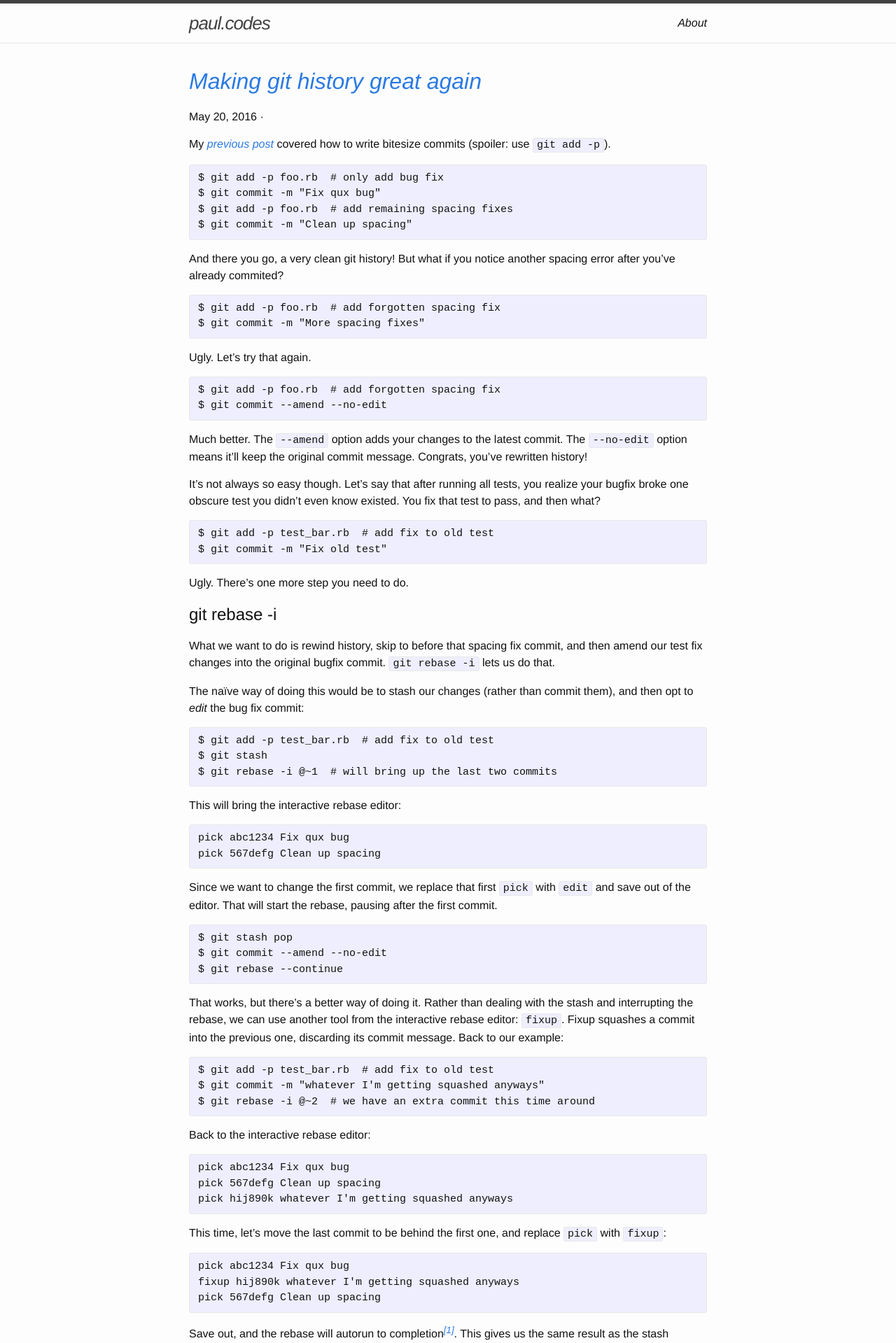
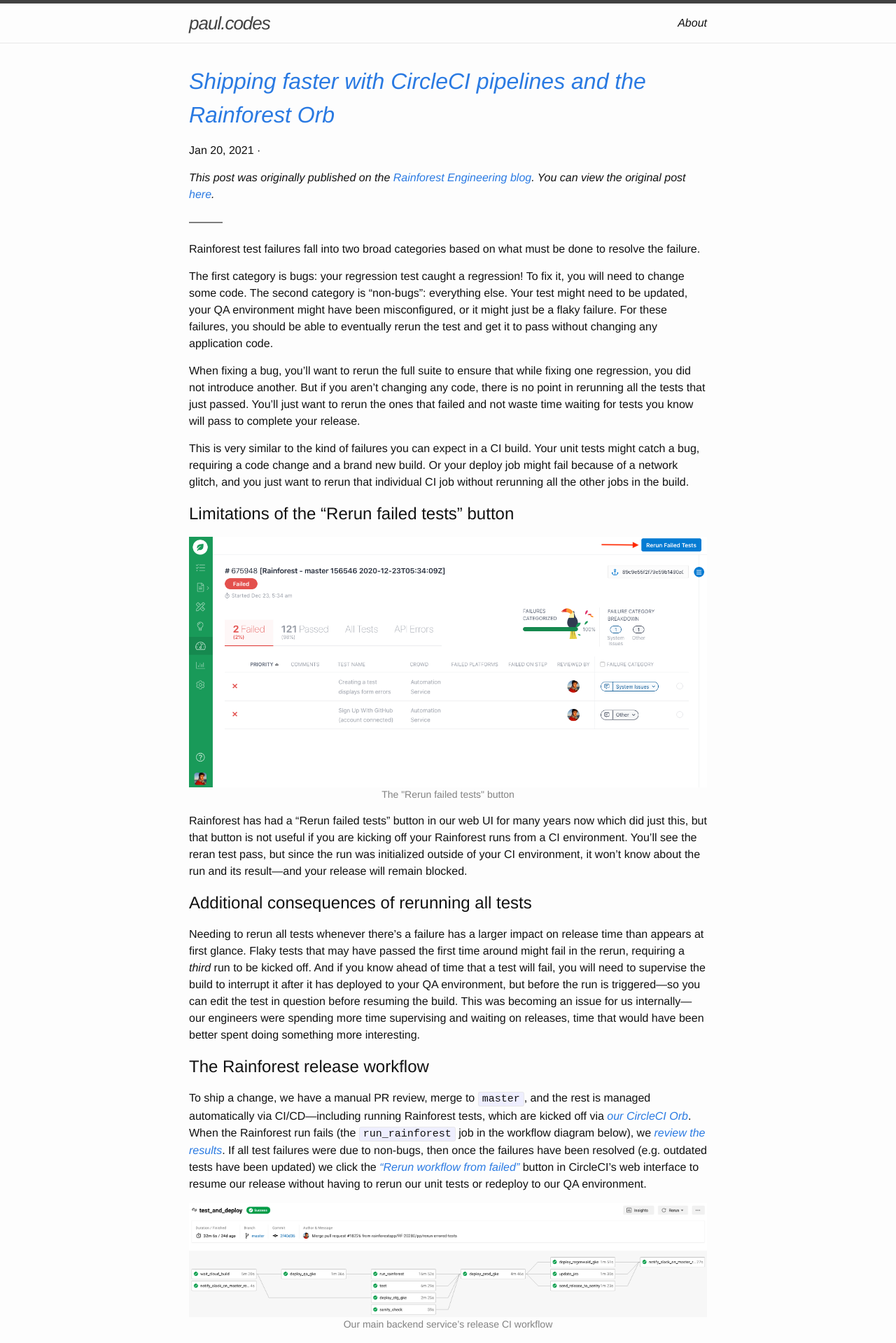
Before and after one commit to magni-/magni-.github.io, a Jekyll site: the page built from index.html, in a window 1280 px wide. Shown: the top 1919 px of the page at 70% size. Built offline with Jekyll 4.4.1, drawn with Linux system fonts in a browser that asks for light colours; the list of posts is cut into pages by our own code; comment, search, counter and statistics services are not loaded; some of the changed text lies outside the part shown.

Commit message:
Add 'Shipping faster with CircleCI pipelines and the Rainforest Orb' post from RF eng blog

````diff
--- /dev/null
+++ b/_posts/2021-01-20-shipping-faster-orb.markdown
@@ -0,0 +1,102 @@
+---
+layout: post
+title: "Shipping faster with CircleCI pipelines and the Rainforest Orb"
+date: 2021-01-20 23:59:59 UTC
+category: rainforest
+comments: true
+---
+
+_This post was originally published on the [Rainforest Engineering blog](https://rainforest.engineering). You can view the original post [here](https://rainforest.engineering/2021-01-20-shipping-faster-orb/)._
+
+&mdash;&mdash;&mdash;
+
+Rainforest test failures fall into two broad categories based on what must be done to resolve the failure.
+
+The first category is bugs: your regression test caught a regression! To fix it, you will need to change some code. The second category is “non-bugs”: everything else. Your test might need to be updated, your QA environment might have been misconfigured, or it might just be a flaky failure. For these failures, you should be able to eventually rerun the test and get it to pass without changing any application code.
+
+When fixing a bug, you’ll want to rerun the full suite to ensure that while fixing one regression, you did not introduce another. But if you aren’t changing any code, there is no point in rerunning all the tests that just passed. You’ll just want to rerun the ones that failed and not waste time waiting for tests you know will pass to complete your release.
+
+This is very similar to the kind of failures you can expect in a CI build. Your unit tests might catch a bug, requiring a code change and a brand new build. Or your deploy job might fail because of a network glitch, and you just want to rerun that individual CI job without rerunning all the other jobs in the build.
+
+## Limitations of the "Rerun failed tests" button
+
+<figure>
+  <img src="/assets/images/shipping-faster-orb/rerun-failed-tests.png" title="Rerun failed tests button" />
+  <figcaption>The "Rerun failed tests" button</figcaption>
+</figure>
+
+Rainforest has had a “Rerun failed tests” button in our web UI for many years now which did just this, but that button is not useful if you are kicking off your Rainforest runs from a CI environment. You’ll see the reran test pass, but since the run was initialized outside of your CI environment, it won’t know about the run and its result---and your release will remain blocked.
+
+## Additional consequences of rerunning all tests
+
+Needing to rerun all tests whenever there's a failure has a larger impact on release time than appears at first glance. Flaky tests that may have passed the first time around might fail in the rerun, requiring a _third_ run to be kicked off. And if you know ahead of time that a test will fail, you will need to supervise the build to interrupt it after it has deployed to your QA environment, but before the run is triggered---so you can edit the test in question before resuming the build. This was becoming an issue for us internally---our engineers were spending more time supervising and waiting on releases, time that would have been better spent doing something more interesting.
+
+## The Rainforest release workflow
+To ship a change, we have a manual PR review, merge to `master`, and the rest is managed automatically via CI/CD---including running Rainforest tests, which are kicked off via [our CircleCI Orb](https://circleci.com/developer/orbs/orb/rainforest-qa/rainforest#jobs-run). When the Rainforest run fails (the `run_rainforest` job in the workflow diagram below), we [review the results](https://help.rainforestqa.com/docs/failure-categorization). If all test failures were due to non-bugs, then once the failures have been resolved (e.g. outdated tests have been updated) we click the [“Rerun workflow from failed”](https://circleci.com/docs/2.0/workflows/#rerunning-a-workflows-failed-jobs) button in CircleCI’s web interface to resume our release without having to rerun our unit tests or redeploy to our QA environment.
+
+<figure>
+  <img src="/assets/images/shipping-faster-orb/rainforest-ci-workflow.png" title="Our main backend service’s release CI workflow" />
+  <figcaption>Our main backend service’s release CI workflow</figcaption>
+</figure>
+
+In its original release, the Rainforest Orb was just a simple wrapper around [our CLI’s `run` command](https://github.com/rainforestapp/rainforest-cli#running-tests). Rerunning the failed workflow meant rerunning the full Rainforest test suite and needlessly delaying our release. We changed this in [our v2 release](https://github.com/rainforestapp/rainforest-orb/releases/tag/v2.0.0): when rerunning a failed CircleCI workflow with a failed Rainforest run only the failed Rainforest tests will be rerun.
+
+<figure>
+  <img src="/assets/images/shipping-faster-orb/reran-pipeline.png" title="Rerunning a workflow that failed for a non-bug reason" />
+  <figcaption>Rerunning a workflow that failed for a non-bug reason</figcaption>
+</figure>
+
+## Digging into the v2 code
+
+To understand how this works, there are a couple of CircleCI concepts to figure out: [pipelines](https://circleci.com/docs/2.0/build-processing/) and [caching](https://circleci.com/docs/2.0/persist-data/). In short, pipelines are a way of grouping workflows in CircleCI. If you rerun a failed workflow, that second workflow will be in the same pipeline. If you push a change to trigger a new workflow, that will be in its own pipeline. Using pipelines gives you access to a number of built-in [pipeline variables](https://circleci.com/docs/2.0/pipeline-variables/), notably an `id` variable to know which pipeline we are currently in.
+
+Caching is how CircleCI allows you to persist data across workflows. There are two pieces of data that we need to store when a run fails: the CircleCI pipeline ID and the Rainforest run ID. The [`save_run_id`](https://circleci.com/developer/orbs/orb/rainforest-qa/rainforest#commands-save_run_id) [command](https://circleci.com/developer/orbs/orb/rainforest-qa/rainforest#commands-save_run_id) does this, saving the run ID in a file named with the pipeline ID, which by default runs when the job has failed. The Rainforest run ID is itself obtained by parsing the JUnit results file created by our CLI once the run has completed.
+
+```yaml
+- run:
+    name: Save Pipeline and RF Run ID
+    command: |
+      mkdir ~/pipeline
+      xmllint --xpath "string(testsuite/@id)" ~/results/rainforest/results.xml > ~/pipeline/<< parameters.pipeline_id >>
+```
+<figcaption><a href="https://github.com/rainforestapp/rainforest-orb/blob/v2.0.0/src/commands/save_run_id.yml">src/commands/save_run_id.yml</a></figcaption>
+
+The next step is to then persist that file to the cache, using CircleCI’s built-in `save_cache` step:
+
+{% raw %}
+```yaml
+- save_cache:
+    when: on_fail
+    key: rainforest-run-{{ .Revision }}-{{ .BuildNum }}
+    paths:
+      - ~/pipeline
+```
+{% endraw %}
+<figcaption><a href="https://github.com/rainforestapp/rainforest-orb/blob/v2.0.0/src/jobs/run.yml#L71-L75">src/jobs/run.yml#L71-L75</a></figcaption>
+
+If you scroll up, you’ll notice that restoring this cache was the first step in this job:
+
+```yaml
+- restore_cache:
+    keys:
+      {% raw %}
+      - rainforest-run-{{ .Revision }}-{{ .BuildNum }}
+      - rainforest-run-{{ .Revision }}-
+{% endraw %}
+```
+<figcaption><a href="https://github.com/rainforestapp/rainforest-orb/blob/v2.0.0/src/jobs/run.yml#L71-L75">src/jobs/run.yml#L55-L58</a></figcaption>
+
+This means we can now check in the core [`run_qa` command](https://circleci.com/developer/orbs/orb/rainforest-qa/rainforest#commands-run_qa) if the current pipeline already had a Rainforest run executed, in which case we’ll try to rerun it rather than create a new run:
+
+```sh
+# Check for rerun
+if [ -n "<< parameters.pipeline_id >>" ] && [ -s ~/pipeline/<< parameters.pipeline_id >> ] ; then
+  export RAINFOREST_RUN_ID=$(cat ~/pipeline/<< parameters.pipeline_id >>)
+  echo "Rerunning Run ${RAINFOREST_RUN_ID}"
+  if ! << parameters.dry_run >> ; then
+    # Create the rerun
+    rainforest-cli rerun ...
+```
+<figcaption><a href="https://github.com/rainforestapp/rainforest-orb/blob/v2.0.0/src/commands/run_qa.yml#L73-L88">src/commands/run_qa.yml#L73-L88</a></figcaption>
+
+Since releasing this new feature, we’ve saved untold hours from our releases. Are you a Rainforest customer using CircleCI for your release process? [Add our Orb to your CircleCI configuration file](https://github.com/rainforestapp/rainforest-orb#prerequisites) to take advantage of this and quicken your releases. Not using CircleCI? We’re working on integrations for other CI/CD platforms---[let us know](mailto:product@rainforestqa.com) if one would be helpful for your setup.
--- a/_sass/_base.scss
+++ b/_sass/_base.scss
@@ -56,6 +56,13 @@
 
 figcaption {
     font-size: $small-font-size;
+    text-align: center;
+    color: $grey-color;
+}
+
+div.highlighter-rouge + figcaption {
+    margin-top: $spacing-unit * -0.4;
+    margin-bottom: $spacing-unit * 0.4;
 }
 
 
````
Also changed, not shown: assets/images/shipping-faster-orb/rainforest-ci-workflow.png (added), assets/images/shipping-faster-orb/reran-pipeline.png (added), assets/images/shipping-faster-orb/rerun-failed-tests.png (added).
